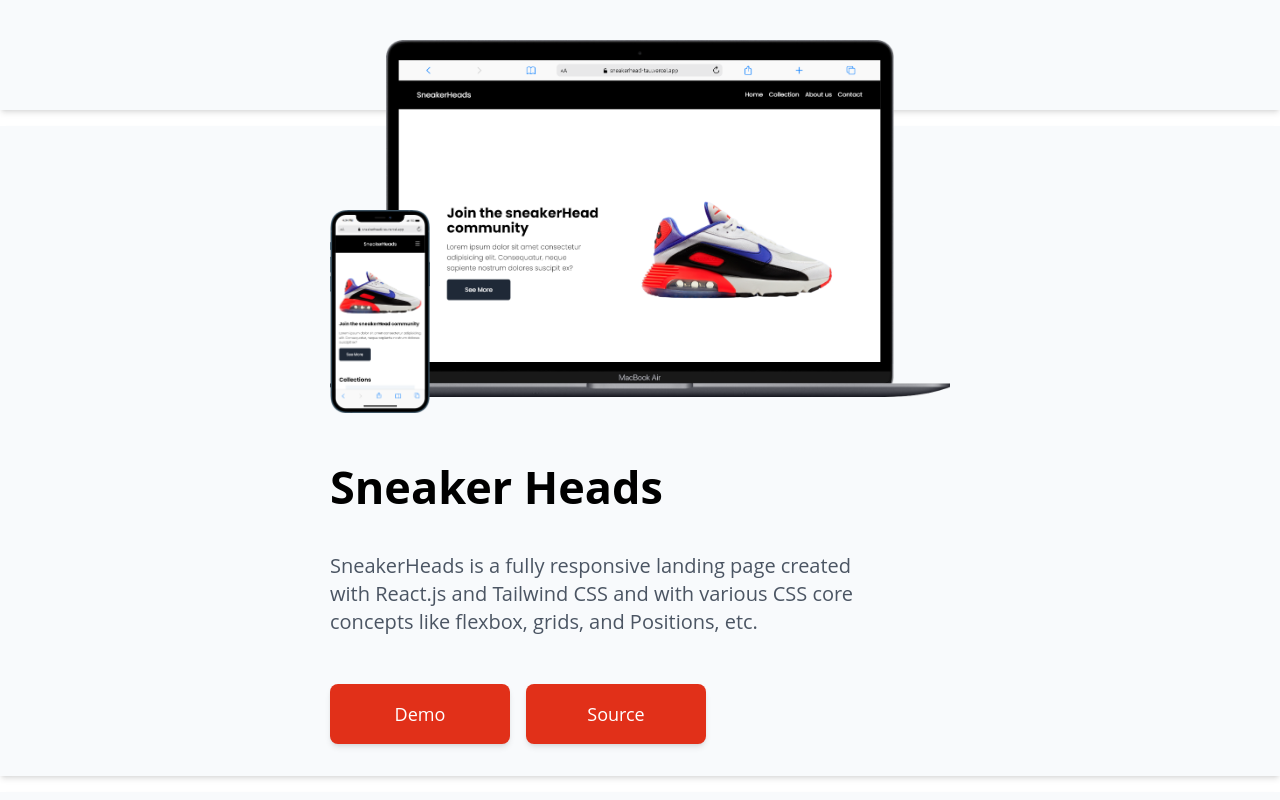
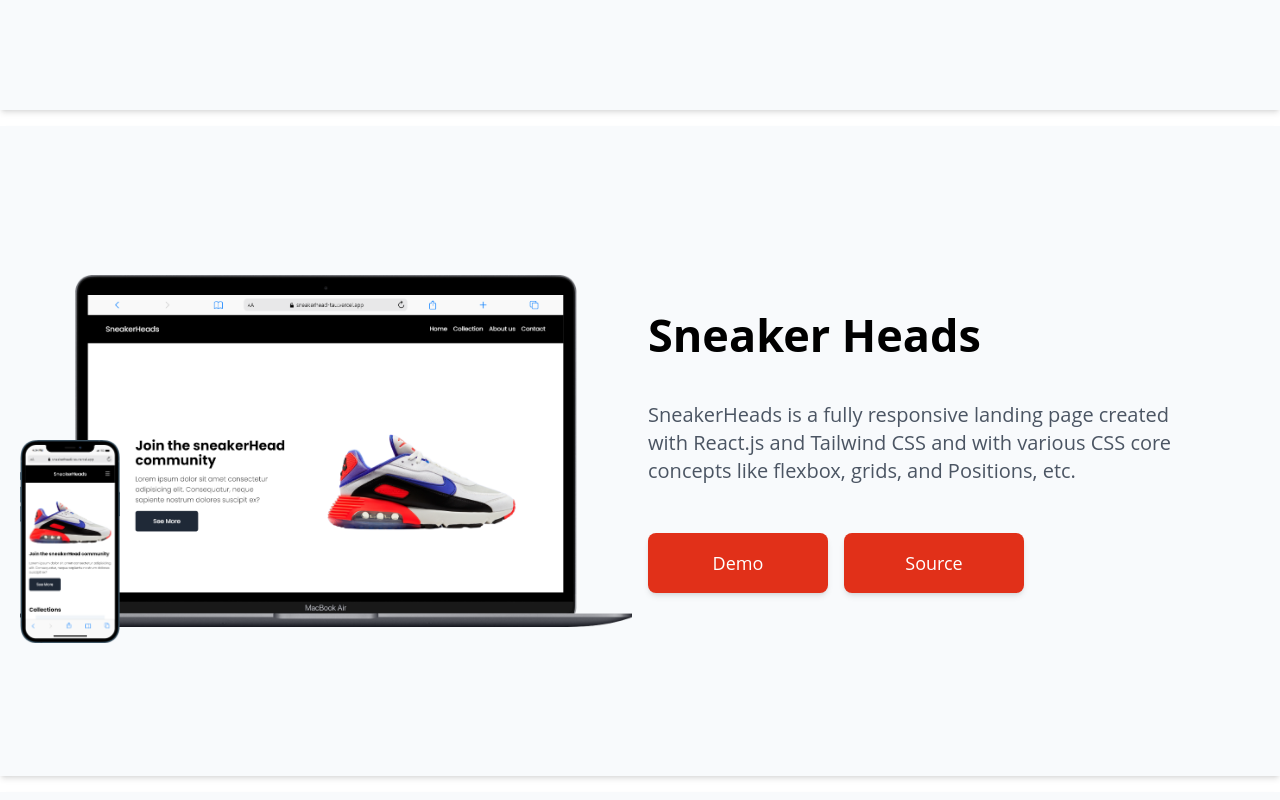
Before and after one commit to AmolShelke2/personal-portfolio, a Next.js app: page / in a window 1280 px wide. Shown: the part 2300-3100 px from the top of the page. Built offline with nearby package versions, Linux system fonts and the light colour scheme.

Commit message:
[fixed]: project layout fixed

```diff
--- a/src/components/Projects.tsx
+++ b/src/components/Projects.tsx
@@ -19,7 +19,7 @@ export const Projects: React.FC = () => {
           projectDemo={project.projectDemo}
           projectDesktopPreview={project.projectDesktopPreview}
           projectMobilePreview={project.projectMobilePreview}
-          flexFlow={project.flexFlow}
+          isReverse={project.isReverse}
         />
       ))}
     </div>
--- a/src/components/re-usable/SpecificProject.tsx
+++ b/src/components/re-usable/SpecificProject.tsx
@@ -10,7 +10,7 @@ interface specificProject {
   projectDemo: string;
   projectDesktopPreview: string;
   projectMobilePreview: string;
-  flexFlow: string;
+  isReverse: boolean;
 }
 
 export const SpecificProject: React.FC<specificProject> = ({
@@ -20,12 +20,14 @@ export const SpecificProject: React.FC<specificProject> = ({
   projectDemo,
   projectDesktopPreview,
   projectMobilePreview,
-  flexFlow,
+  isReverse,
 }) => {
   return (
     <div>
       <div
-        className={`h-full lg:h-[650px] bg-[#f8fafc] flex flex-col-reverse ${flexFlow} justify-between gap-4 items-center py-4 my-4 shadow-md px-5`}>
+        className={`h-full lg:h-[650px] bg-[#f8fafc] flex flex-col-reverse ${
+          isReverse ? "lg:flex-row-reverse" : "lg:flex-row"
+        } justify-between gap-4 items-center py-4 my-4 shadow-md px-5`}>
         <div className="w-full lg:w-1/2">
           <h3 className="text-[32px] lg:text-[45px] font-bold my-2">
             {projectTitle}
--- a/src/data/Projects.ts
+++ b/src/data/Projects.ts
@@ -8,7 +8,8 @@ export const projects = [
     projectDemo: "https://seamless-ai.verce.app",
     projectDesktopPreview: "/images/project-1.png",
     projectMobilePreview: "/images/project-1-mobile.png",
-    flexFlow: "lg:flex-row",
+    isReverse: false,
+    flexFlow: "flex-row",
   },
   {
     id: 2,
@@ -19,7 +20,7 @@ export const projects = [
     projectDemo: "https://sneakerhead-tau.vercel.app/",
     projectDesktopPreview: "/images/project-2.png",
     projectMobilePreview: "/images/project-2-mobile.png",
-    flexFlow: "lg:flex-row-reverse",
+    isReverse: true,
   },
 
   {
@@ -31,7 +32,7 @@ export const projects = [
     projectDemo: "https://easy-buy-gamma.vercel.app/",
     projectDesktopPreview: "/images/project-3.png",
     projectMobilePreview: "/images/project-3-mobile.png",
-    flexFlow: "lg:flex-row",
+    isReverse: false,
   },
 
   {
@@ -43,6 +44,6 @@ export const projects = [
     projectDemo: "https://next-dashboard-puce.vercel.app/",
     projectDesktopPreview: "/images/project-6.png",
     projectMobilePreview: "/images/project-6-mobile.png",
-    flexFlow: "lg:flex-row-reverse",
+    isReverse: true,
   },
 ];
```
